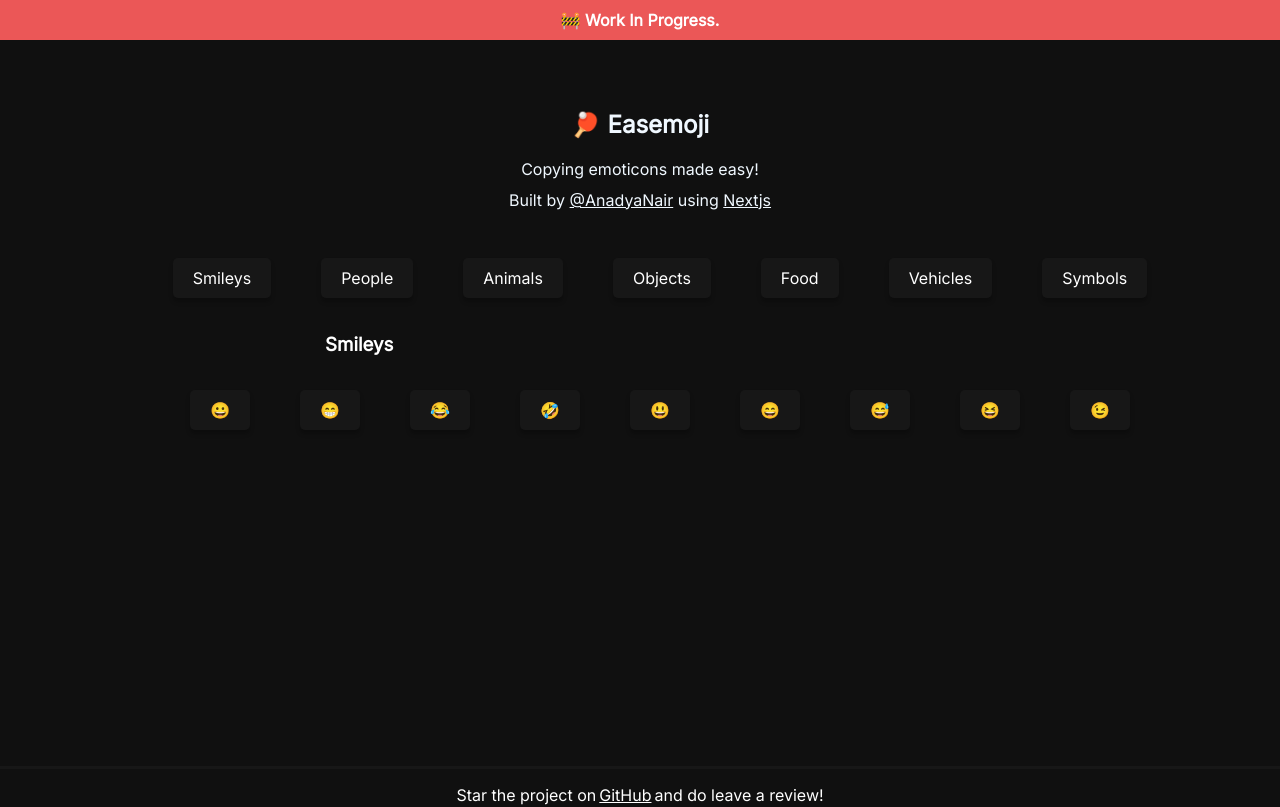
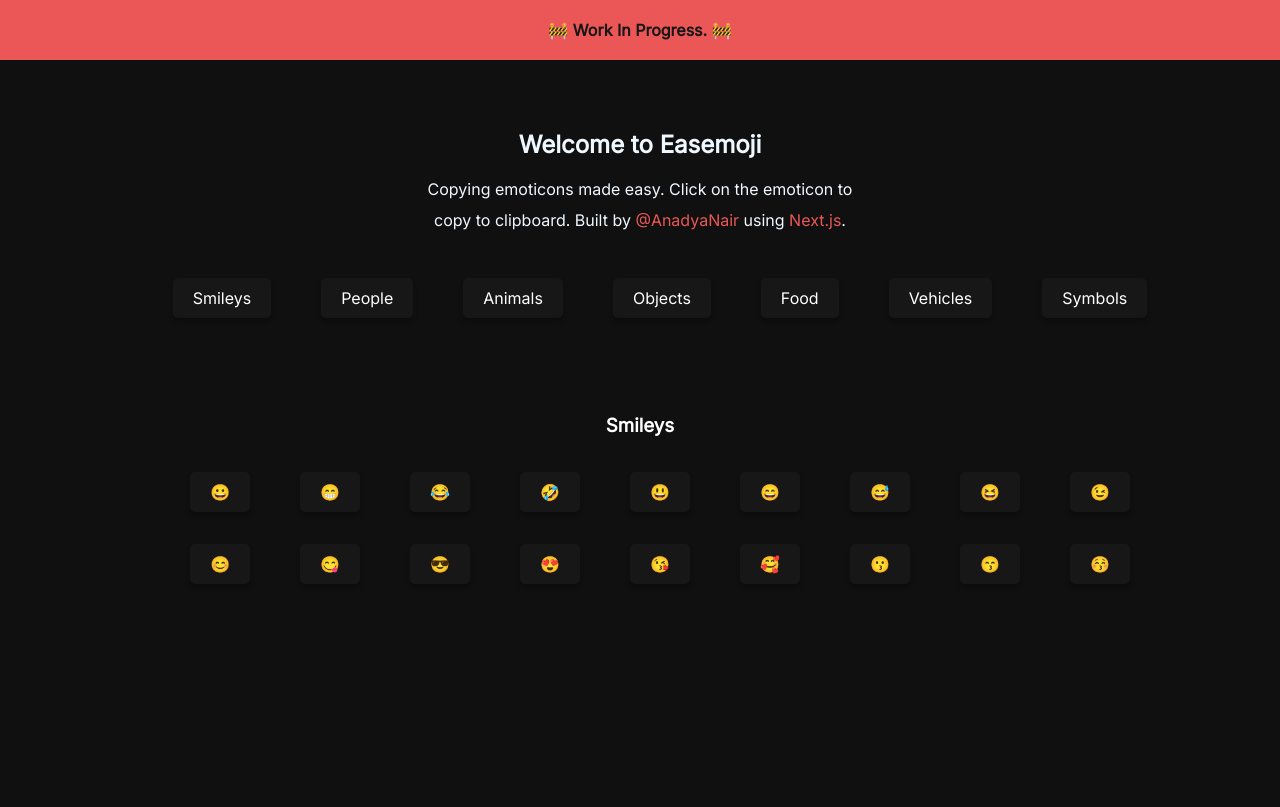
Before and after one commit to AnadyaNair/easemoji-app, a Next.js app: page / in a window 1280 px wide. Shown: the top 807 px of the page. Built offline with nearby package versions, Linux system fonts and the light colour scheme.

Commit message:
Updated: Add more emoticons, created copy command, add favicon, optimised UI.

```diff
--- a/pages/index.js
+++ b/pages/index.js
@@ -11,34 +11,36 @@ export default function Home() {
       <Head>
         <title>Easemoji</title>
         <meta name="description" content="Generated by create next app" />
-        <link rel="icon" href="/favicon.ico" />
+        <link rel="icon" href="/tabletennisRacket.svg" />
         <link
           href="https://fonts.googleapis.com/css2?family=Inter&display=optional"
           rel="stylesheet"
         />
       </Head>
 
-      <div className={styles.projectStatus}>🚧 Work In Progress.</div>
+      <div className={styles.projectStatus}>🚧 Work In Progress. 🚧</div>
 
       <div className={styles2.titleSection}>
-        <h2>🏓 Easemoji</h2>
+        <h2>Welcome to Easemoji</h2>
+
         <p className={styles2.p}>
-          Copying emoticons made easy!
+          Copying emoticons made easy. Click on the emoticon to
           <br />
-          Built by{" "}
+          copy to clipboard. Built by{" "}
           <Link href="https://github.com/AnadyaNair">
             <a>@AnadyaNair</a>
           </Link>{" "}
           using{" "}
           <Link href="https://github.com/Vercel/next.js">
-            <a>Nextjs</a>
+            <a>Next.js</a>
           </Link>
+          .
         </p>
       </div>
 
       <div className={styles2.uppertagSection}>
         <ul>
-          <Link href="/">
+          <Link href="#smileys">
             <a>
               <li>Smileys</li>
             </a>
@@ -95,28 +97,111 @@ export default function Home() {
       </div>
 
       <div className={styles2.headingContainer}>
-        <h3>Smileys</h3>
+        <h3 id="smileys">Smileys</h3>
       </div>
 
       <div className={styles_smileys.smileyDiv}>
         <ul>
-          <li>😀</li>
+          <li
+            id="emoji"
+            onClick={() => {
+              navigator.clipboard.writeText(emoji.textContent);
+            }}
+          >
+            😀
+          </li>
           <span></span>
-          <li>😁</li>
+          <li
+            id="emoji2"
+            onClick={() => {
+              navigator.clipboard.writeText(emoji2.textContent);
+            }}
+          >
+            😁
+          </li>
           <span></span>
-          <li>😂</li>
+          <li
+            id="emoji3"
+            onClick={() => {
+              navigator.clipboard.writeText(emoji3.textContent);
+            }}
+          >
+            😂
+          </li>
           <span></span>
-          <li>🤣</li>
+          <li
+            id="emoji4"
+            onClick={() => {
+              navigator.clipboard.writeText(emoji4.textContent);
+            }}
+          >
+            🤣
+          </li>
           <span></span>
-          <li>😃</li>
+          <li
+            id="emoji5"
+            onClick={() => {
+              navigator.clipboard.writeText(emoji5.textContent);
+            }}
+          >
+            😃
+          </li>
           <span></span>
-          <li>😄</li>
+          <li
+            id="emoji6"
+            onClick={() => {
+              navigator.clipboard.writeText(emoji6.textContent);
+            }}
+          >
+            😄
+          </li>
           <span></span>
-          <li>😅</li>
+          <li
+            id="emoji7"
+            onClick={() => {
+              navigator.clipboard.writeText(emoji7.textContent);
+            }}
+          >
+            😅
+          </li>
           <span></span>
-          <li>😆</li>
+          <li
+            id="emoji8"
+            onClick={() => {
+              navigator.clipboard.writeText(emoji8.textContent);
+            }}
+          >
+            😆
+          </li>
           <span></span>
-          <li>😉</li>
+          <li
+            id="emoji9"
+            onClick={() => {
+              navigator.clipboard.writeText(emoji9.textContent);
+            }}
+          >
+            😉
+          </li>
+        </ul>
+
+        <ul>
+          <li>😊</li>
+          <span></span>
+          <li>😋</li>
+          <span></span>
+          <li>😎</li>
+          <span></span>
+          <li>😍</li>
+          <span></span>
+          <li>😘</li>
+          <span></span>
+          <li>🥰</li>
+          <span></span>
+          <li>😗</li>
+          <span></span>
+          <li>😙</li>
+          <span></span>
+          <li>😚</li>
         </ul>
       </div>
       {/* <main className={styles.main}>
--- a/styles/Home.module.css
+++ b/styles/Home.module.css
@@ -6,8 +6,8 @@
 
 .projectStatus {
   background-color: #eb5757;
-  color: #ffffff;
-  height: 40px;
+  color: #171717;
+  height: 60px;
   text-align: center;
   display: flex;
   justify-content: center;
--- a/styles/globals.css
+++ b/styles/globals.css
@@ -2,7 +2,7 @@ html,
 body {
   padding: 0;
   margin: 0;
-  font-family: "Inter", sans-serif;
+  font-family: "Inter", -apple-system, BlinkMacSystemFont, sans-serif;
   background-color: #101010;
   margin: 0%;
   padding: 0%;
--- a/styles/title.module.css
+++ b/styles/title.module.css
@@ -15,7 +15,8 @@
 }
 
 .titleSection a {
-  text-decoration: underline;
+  /* text-decoration: underline; */
+  color: #eb5757;
 }
 
 .uppertagSection {
@@ -60,5 +61,11 @@
 }
 
 .headingContainer h3 {
-  padding-left: 325px;
+  /* padding-left: 325px; */
+  text-align: center;
+  /* font-weight: 500; */
 }
+
+.headingContainer{
+  margin-top: 80px;
+}
```
Also changed, not shown: public/tabletennisRacket.svg (added).
